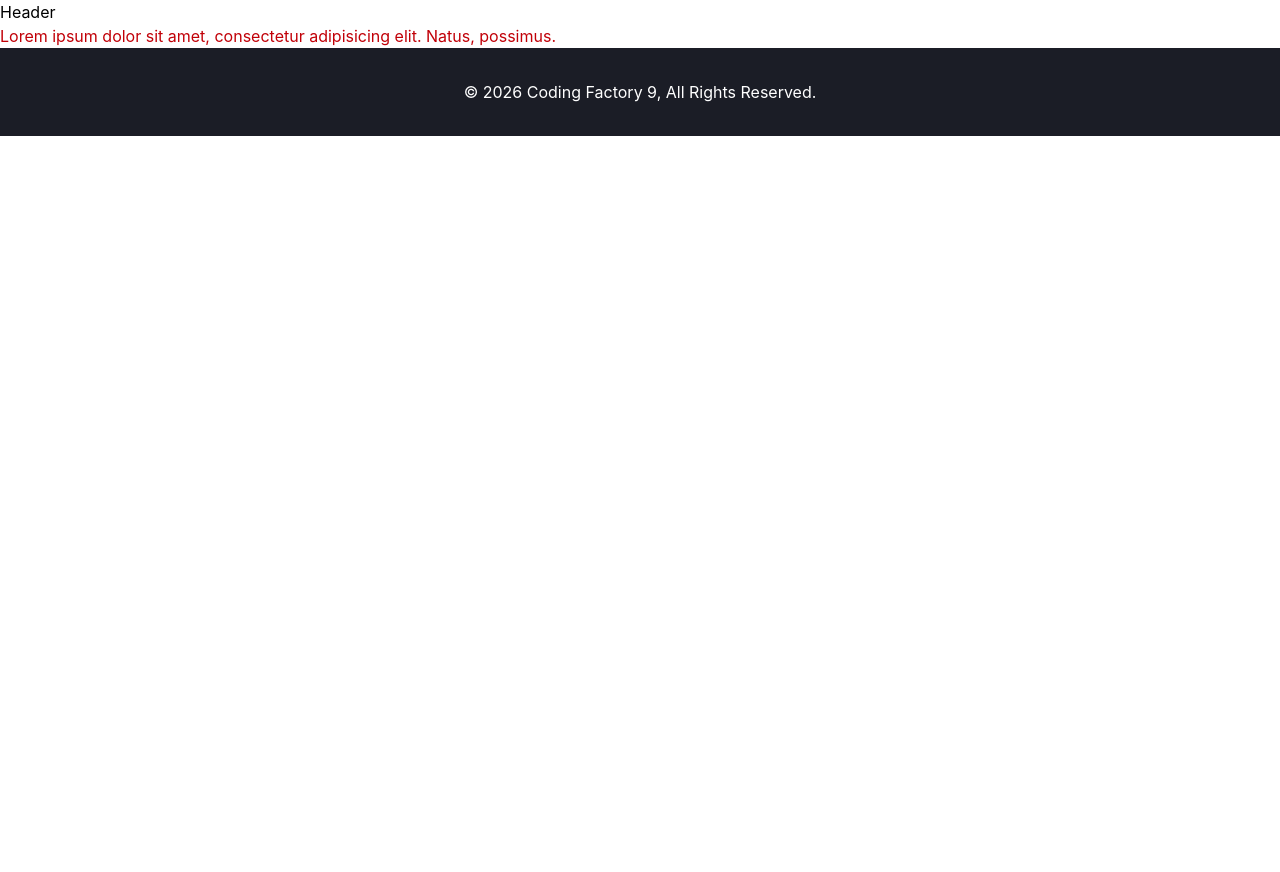
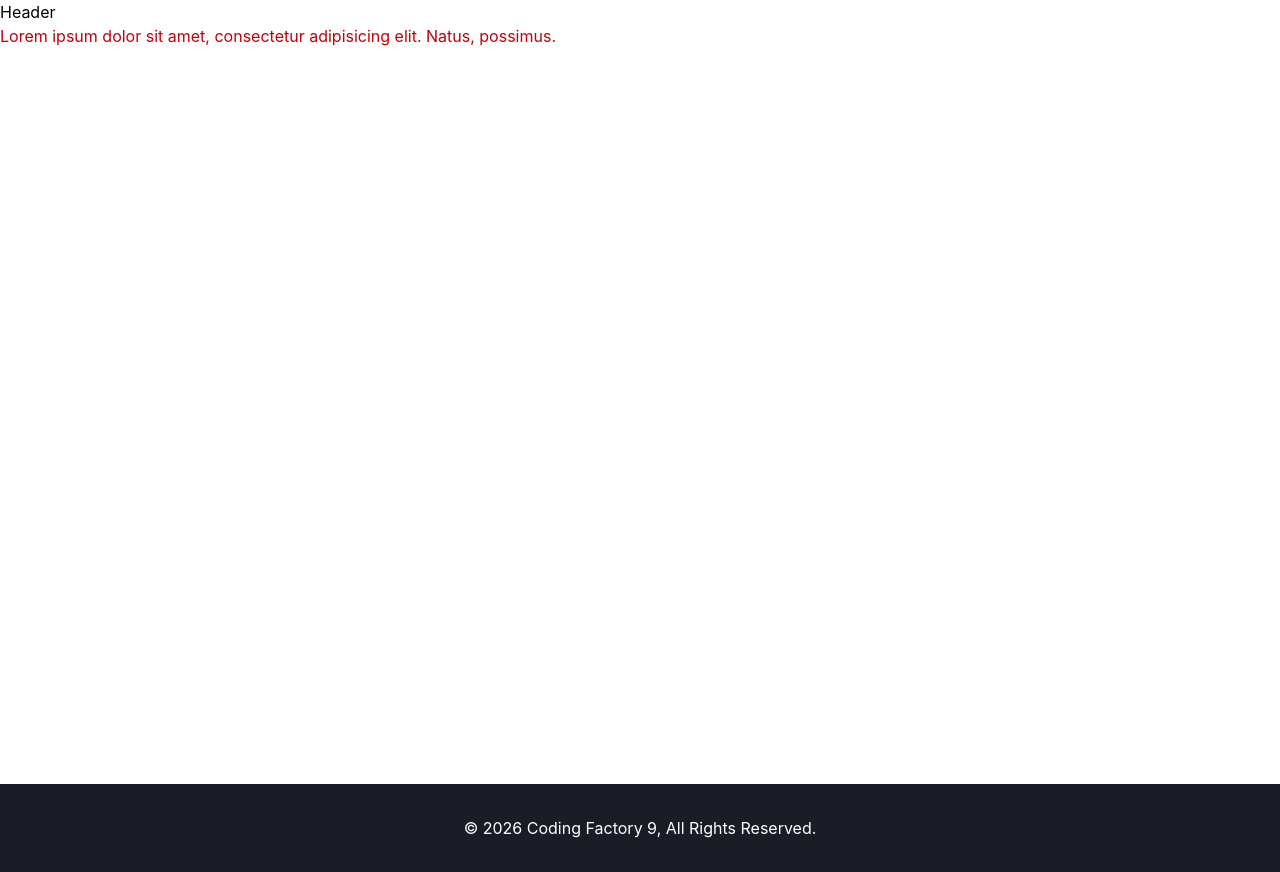
Before and after one commit to PantelisTs/cf9-react, a React (Vite) app: page / in a window 1280 px wide. Before the commit the page ends 800 px from the top, so only its background shows below. Built offline with nearby package versions, Linux system fonts and the light colour scheme.

Commit message:
fix: fixed a className on Layout.tsx

```diff
--- a/src/components/Layout.tsx
+++ b/src/components/Layout.tsx
@@ -10,7 +10,7 @@ const Layout = ({children}: LayoutProps) => {
     return (
         <>
             <Header/>
-            <main className="Container mx-auto min-h-[vh95]">
+            <main className="Container mx-auto min-h-[95vh]">
                 {children}
             </main>
             <Footer/>
```
